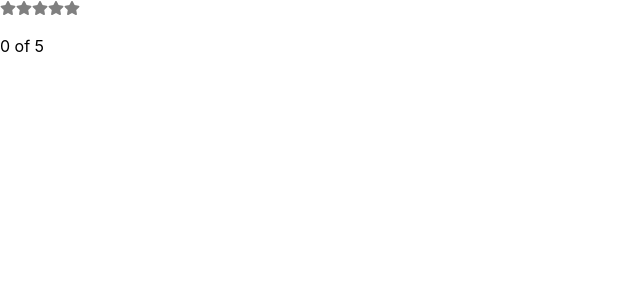
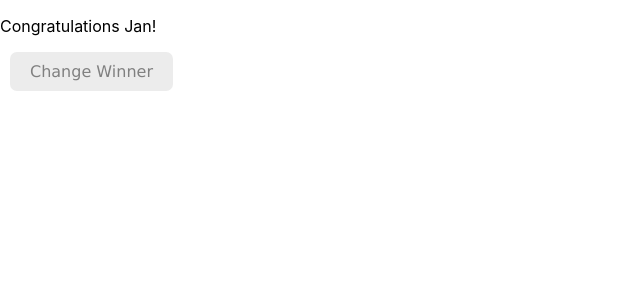
Before and after one commit to avishkaindunil/Explore_MoreOn_React, a React (Create React App) app in the folder react-hooks/: page / in a window 1280 px wide. Shown: the top 300 px of the page, without its empty margins (0-640 px from the left). Built offline with nearby package versions, Linux system fonts and the light colour scheme.

Commit message:
created a simple useEffect function

```diff
--- a/react-hooks/src/index.js
+++ b/react-hooks/src/index.js
@@ -1,34 +1,22 @@
-import React, { useState } from 'react';
+import React, { useState, useEffect } from 'react';
 import ReactDOM from 'react-dom/client';
 import './index.css';
 import reportWebVitals from './reportWebVitals';
 import { FaStar } from "react-icons/fa";
 
-const creatArray = (length) => [
-  ...Array(length)
-];
+function App() {
+  const [name, setName] = useState("Jan");
 
-function Star({ selected = false, onSelect }) {
-  return <FaStar color={selected ? "red" : "gray"}
-  onClick={onSelect}/>;
-}
+  useEffect(() => {
+    document.title = `Celebrate ${name}`;
+  });
 
-function StarRating({ totalStars }) {
-  const [selectedStars, setSelectedStars] = useState(0);
   return (
-  <>
-    {creatArray(totalStars).map((n, i) =>(
-      <Star key={i}
-      selected={selectedStars > i}
-      onSelect={() => setSelectedStars(i + 1)}/>
-    ))}
-    <p>{selectedStars} of {totalStars}</p>
-  </>
+    <section>
+      <p>Congratulations {name}!</p>
+      <button onClick={() => setName("Will")}>Change Winner</button>
+    </section>
   );
-}
-
-function App() {
-  return <StarRating totalStars={5}/>;
 }
 
 const root = ReactDOM.createRoot(document.getElementById('root'));
```
